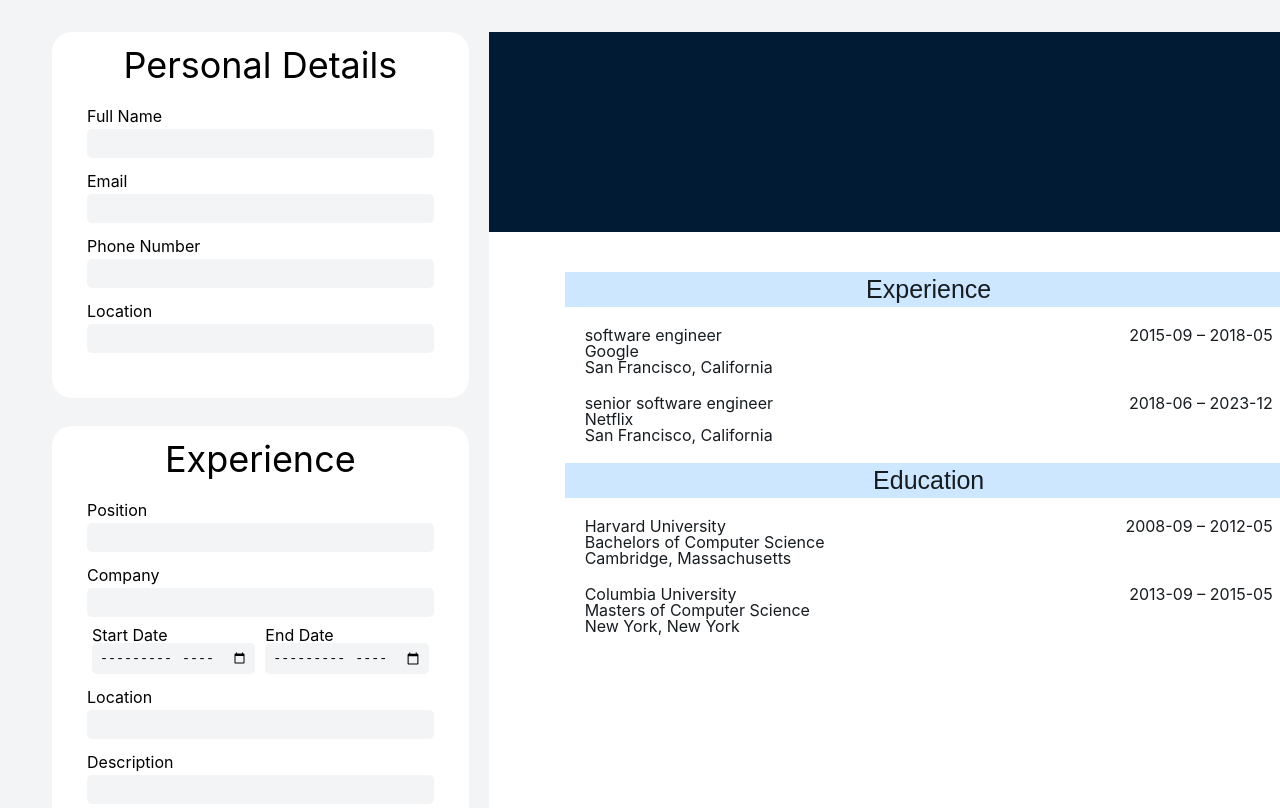
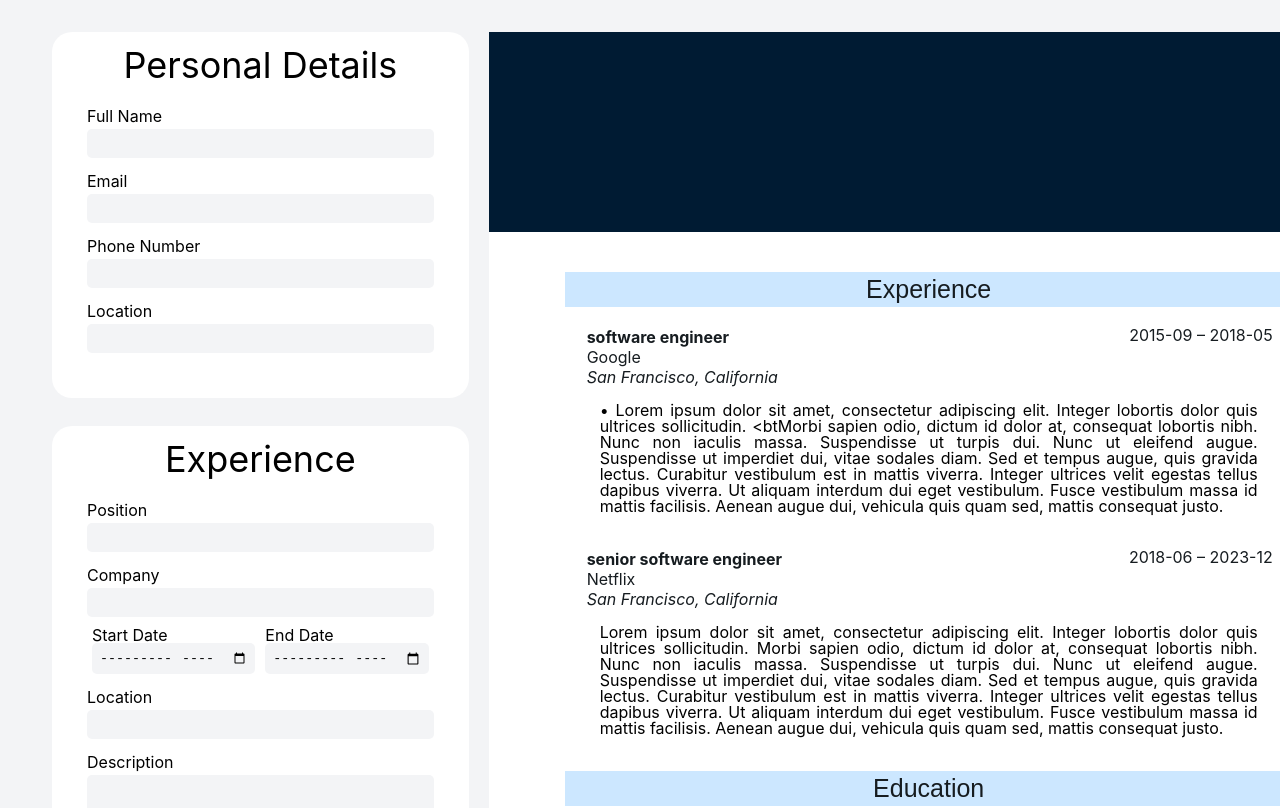
Before and after one commit to julianchso/odin-CV-application, a React (Vite) app: page / in a window 1280 px wide. Shown: the top 808 px of the page. Built offline with nearby package versions, Linux system fonts and the light colour scheme.

Commit message:
add clear function to experience form field

```diff
--- a/src/components/InputEducation.jsx
+++ b/src/components/InputEducation.jsx
@@ -25,12 +25,12 @@
     };
 
     setEducationList([...educationList, educationNew]);
-    clear();
+    clearFields();
   };
 
-  const clear = () => {
+  const clearFields = () => {
     console.log(education);
-    setEducation(exampleData.education);
+    // setEducation((exampleData.education['school'] = ''));
   };
 
   console.log(educationList);
@@ -98,8 +98,8 @@
         <div className='formBtnContainer'>
           <button
             type='button'
-            className='clearBtn'
-            onClick={clear}
+            className='clearFieldsBtn'
+            onClick={clearFields}
             onSubmit={(e) => e.preventDefault}
           >
             Clear
--- a/src/components/InputExperience.jsx
+++ b/src/components/InputExperience.jsx
@@ -1,10 +1,23 @@
 import { useState } from 'react';
 import './input.css';
 import { v4 as uuidv4 } from 'uuid';
+import exampleData from '../exampleData';
+import emptyData from '../emptyData';
+
+// const emptyData = {
+//   experience: {
+//     position: '',
+//     company: '',
+//     startDate: '',
+//     endDate: '',
+//     location: '',
+//     description: '',
+//   },
+// };
 
 function InputExperience() {
-  const [experience, setExperience] = useState([]);
-  const [experienceList, setExperienceList] = useState([]);
+  const [experience, setExperience] = useState(emptyData.experience);
+  const [experienceList, setExperienceList] = useState(exampleData.experience);
 
   const onChange = (e) => {
     const { name, value } = e.target;
@@ -18,12 +31,26 @@
       company: experience.company,
       startDate: experience.startDate,
       endDate: experience.endDate,
+      location: experience.location,
       description: experience.description,
       id: uuidv4(),
     };
     setExperienceList([...experienceList, experienceNew]);
+    clearFields();
   };
   console.log(experienceList);
+
+  const clearFields = () => {
+    console.log(experience);
+    setExperience({
+      position: '',
+      company: '',
+      startDate: '',
+      endDate: '',
+      location: '',
+      description: '',
+    });
+  };
 
   return (
     <>
@@ -32,35 +59,71 @@
         <div className='inputContainer alignLeft'>
           <div className='inputGroup'>
             <label htmlFor='position'>Position</label>
-            <input type='text' name='position' id='position' onChange={onChange} />
+            <input
+              required
+              type='text'
+              name='position'
+              id='position'
+              value={experience.position}
+              onChange={onChange}
+            />
           </div>
           <div className='inputGroup'>
             <label htmlFor='company'>Company</label>
-            <input type='text' name='company' id='company' onChange={onChange} />
+            <input
+              type='text'
+              name='company'
+              id='company'
+              value={experience.company}
+              onChange={onChange}
+            />
           </div>
           <div className='inputGroup'>
             <div className='dateContainer'>
               <div className='dateContainer__input'>
                 <label htmlFor='startDate'>Start Date</label>
-                <input type='month' name='startDate' id='startDate' onChange={onChange} />
+                <input
+                  type='month'
+                  name='startDate'
+                  id='startDate'
+                  value={experience.startDate}
+                  onChange={onChange}
+                />
               </div>
               <div className='dateContainer__input'>
                 <label htmlFor='endDate'>End Date</label>
-                <input type='month' name='endDate' id='endDate' onChange={onChange} />
+                <input
+                  type='month'
+                  name='endDate'
+                  id='endDate'
+                  value={experience.endDate}
+                  onChange={onChange}
+                />
               </div>
             </div>
           </div>
           <div className='inputGroup'>
             <label htmlFor='location'>Location</label>
-            <input type='text' name='location' id='location' onChange={onChange} />
+            <input
+              type='text'
+              name='location'
+              id='location'
+              value={experience.location}
+              onChange={onChange}
+            />
           </div>
           <div className='inputGroup'>
             <label htmlFor='description'>Description</label>
-            <input type='text' name='description' id='description' onChange={onChange} />
+            <textarea
+              name='description'
+              id='description'
+              value={experience.description}
+              onChange={onChange}
+            />
           </div>
         </div>
         <div className='formBtnContainer'>
-          <button type='button' className='clearBtn'>
+          <button type='button' className='clearFieldsBtn' onClick={clearFields}>
             Clear
           </button>
           <button
--- a/src/components/OutputEducation.jsx
+++ b/src/components/OutputEducation.jsx
@@ -6,6 +6,7 @@
     data.map((school) => (
       <div key={school.id}>
         <div className='outputCard'>
+          <div className='outputCard__main'>
             <div className='outputCard__title'>
               <p className='outputCard__school'>{school.school}</p>
               <p className='outputCard__degree'>{school.degree}</p>
@@ -15,6 +16,7 @@
               <p>
                 {school.startDate} – {school.endDate}
               </p>
+            </div>
           </div>
         </div>
       </div>
--- a/src/components/OutputExperience.jsx
+++ b/src/components/OutputExperience.jsx
@@ -6,16 +6,19 @@
     data.map((role) => (
       <div key={role.id}>
         <div className='outputCard'>
+          <div className='outputCard__main'>
             <div className='outputCard__title'>
-            <p className='outputCard__position'>{role.position}</p>
-            <p className='outputCard__company'>{role.company}</p>
-            <p className='outputCard__location'>{role.location}</p>
+              <p className='outputCard__position outputCard--padding'>{role.position}</p>
+              <p className='outputCard__company outputCard--padding'>{role.company}</p>
+              <p className='outputCard__location outputCard--padding'>{role.location}</p>
             </div>
             <div className='outputCard__dates'>
               <p>
                 {role.startDate} – {role.endDate}
               </p>
             </div>
+          </div>
+          <p className='outputCard__description'>{role.description}</p>
         </div>
       </div>
     ));
--- a/src/components/input.css
+++ b/src/components/input.css
@@ -3,12 +3,18 @@
   margin: 20px;
 }
 
-input {
+input,
+textarea {
   padding: 7px;
   margin-top: 0px;
   margin-bottom: 10px;
   border: none;
   border-radius: 5px;
+  background-color: var(--main-bg-color);
+}
+
+textarea {
+  resize: none;
 }
 
 .inputContainer {
@@ -52,10 +58,15 @@
   transition: border-color 0.25s;
 }
 
-.formBtnContainer .clearBtn {
+.formBtnContainer .clearFieldsBtn {
   background-color: #fff;
   border: #a4a4a4 solid 1px;
   color: #000;
+}
+
+.formBtnContainer .submitBtn {
+  background-color: #001b33;
+  color: #fff;
 }
 
 .inputGroup {
@@ -67,7 +78,3 @@
 label {
   margin: 5px 0;
 }
-
-input {
-  background-color: var(--main-bg-color);
-}
--- a/src/components/output.css
+++ b/src/components/output.css
@@ -40,17 +40,40 @@
 
 .outputCard {
   display: flex;
+  flex-direction: column;
+  margin: 20px;
+  padding: 0px 20px;
+}
+
+.outputCard__main {
+  display: flex;
   color: var(--fc-dark);
 
   justify-content: space-between;
-  margin: 20px;
-  padding: 0px 20px;
 }
 
 .outputCard__title {
   display: flex;
   flex-direction: column;
   align-items: flex-start;
+}
+
+.outputCard__description {
+  margin: 15px;
+  text-align: justify;
+}
+
+.outputCard--padding {
+  padding: 2px;
+}
+
+.outputCard__position,
+.outputCard__school {
+  font-weight: 700;
+}
+
+.outputCard__location {
+  font-style: italic;
 }
 
 .dateContainer {
--- /dev/null
+++ b/src/emptyData.js
@@ -0,0 +1,19 @@
+const emptyData = {
+  experience: {
+    position: '',
+    company: '',
+    startDate: '',
+    endDate: '',
+    location: '',
+    description: '',
+  },
+  education: {
+    school: '',
+    degree: '',
+    startDate: '',
+    endDate: '',
+    location: '',
+  },
+};
+
+export default emptyData;
--- a/src/exampleData.js
+++ b/src/exampleData.js
@@ -15,6 +15,8 @@
       startDate: '2015-09',
       endDate: '2018-05',
       location: 'San Francisco, California',
+      description:
+        '• Lorem ipsum dolor sit amet, consectetur adipiscing elit. Integer lobortis dolor quis ultrices sollicitudin. <btMorbi sapien odio, dictum id dolor at, consequat lobortis nibh. Nunc non iaculis massa. Suspendisse ut turpis dui. Nunc ut eleifend augue. Suspendisse ut imperdiet dui, vitae sodales diam. Sed et tempus augue, quis gravida lectus. Curabitur vestibulum est in mattis viverra. Integer ultrices velit egestas tellus dapibus viverra. Ut aliquam interdum dui eget vestibulum. Fusce vestibulum massa id mattis facilisis. Aenean augue dui, vehicula quis quam sed, mattis consequat justo.',
       id: uuidv4(),
     },
     {
@@ -23,6 +25,8 @@
       startDate: '2018-06',
       endDate: '2023-12',
       location: 'San Francisco, California',
+      description:
+        'Lorem ipsum dolor sit amet, consectetur adipiscing elit. Integer lobortis dolor quis ultrices sollicitudin. Morbi sapien odio, dictum id dolor at, consequat lobortis nibh. Nunc non iaculis massa. Suspendisse ut turpis dui. Nunc ut eleifend augue. Suspendisse ut imperdiet dui, vitae sodales diam. Sed et tempus augue, quis gravida lectus. Curabitur vestibulum est in mattis viverra. Integer ultrices velit egestas tellus dapibus viverra. Ut aliquam interdum dui eget vestibulum. Fusce vestibulum massa id mattis facilisis. Aenean augue dui, vehicula quis quam sed, mattis consequat justo.',
       id: uuidv4(),
     },
   ],
```
Lines whose indentation alone changed are shown as unchanged.
